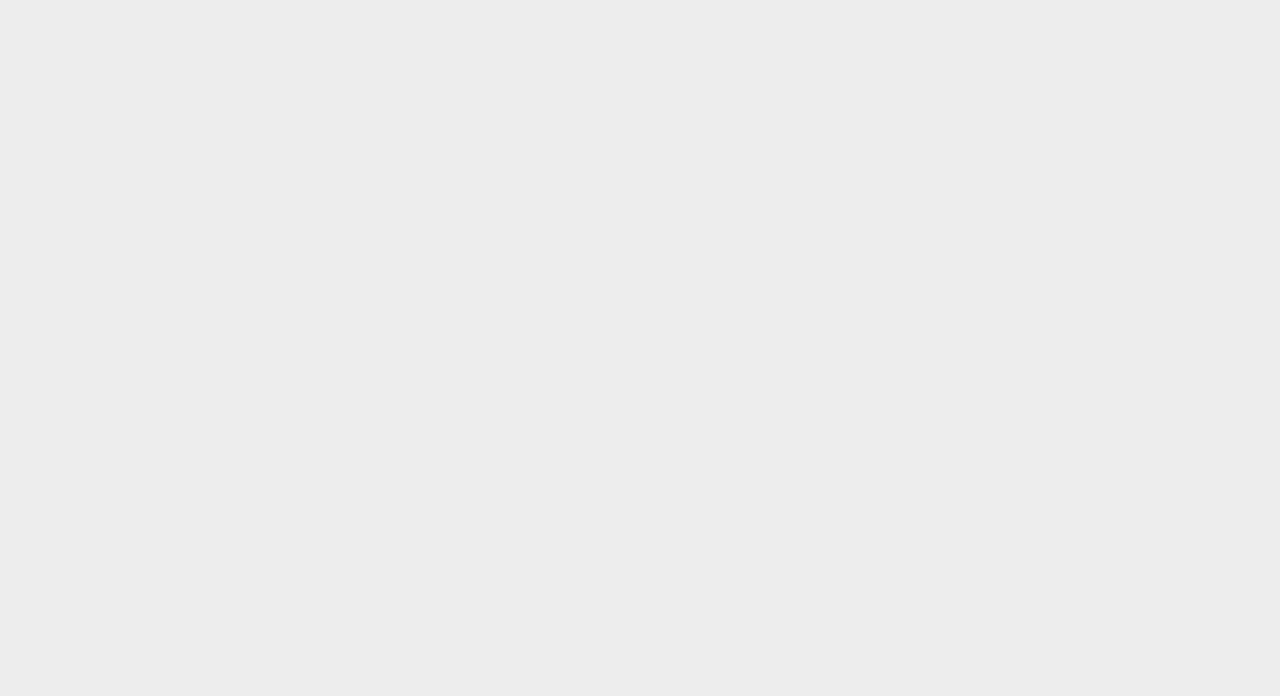
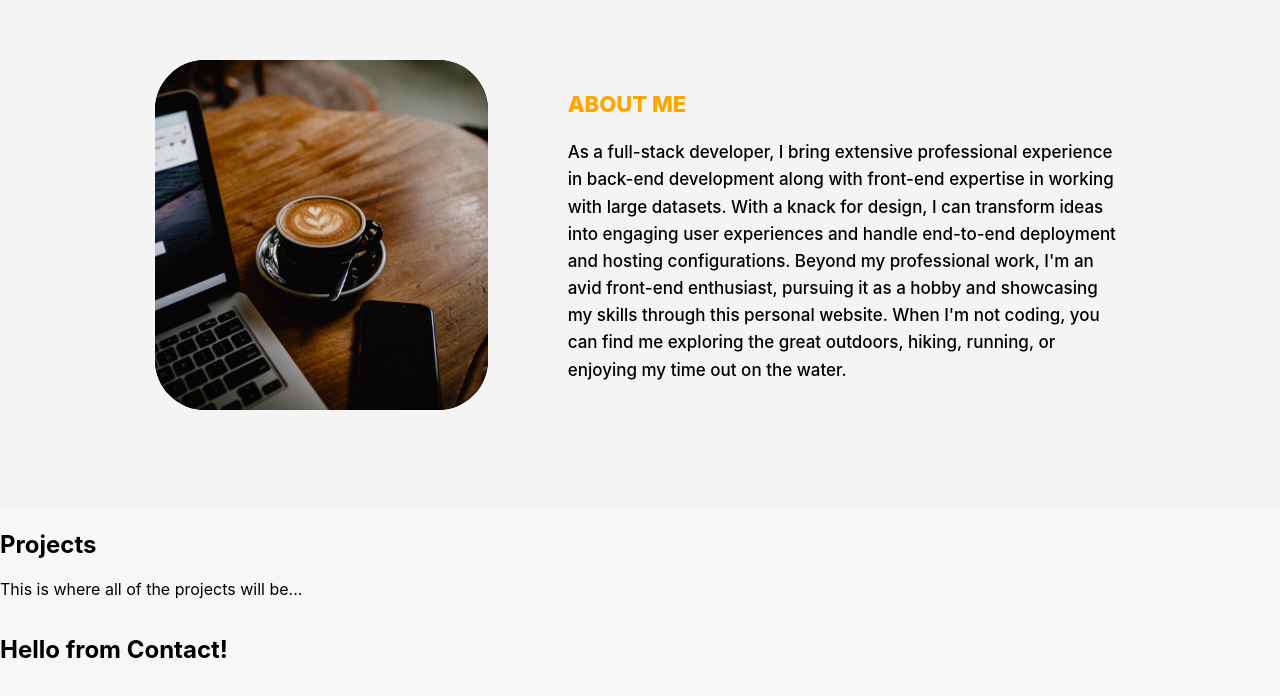
Before and after one commit to romanazimov/PersonalWebsite, a React (Create React App) app: page / in a window 1280 px wide. Shown: the part 990-1686 px from the top of the page. Built offline with nearby package versions, Linux system fonts and the light colour scheme.

Commit message:
About section modified with img, title, and desc.

```diff
--- /dev/null
+++ b/src/Components/about/About.css
@@ -0,0 +1,32 @@
+#about {
+    background-color: #f4f4f4;
+    display: flex;
+    justify-content: center;
+}
+
+.cont-about {
+    padding: 100px 0;
+    max-width: 970px;
+    display: flex;
+    gap: 80px;
+    align-items: center;
+}
+
+.img-about {
+    height: 350px;
+    width: 350px;
+    background-color: black;
+    border-radius: 50px;
+}
+
+.title {
+    font-weight: 800;
+    font-size: 22px;
+    color: orange;
+}
+
+.description {
+    line-height: 1.6;
+    font-weight: 500;
+    font-size: 17px;
+}
--- a/src/Components/about/About.js
+++ b/src/Components/about/About.js
@@ -1,7 +1,22 @@
+import './About.css'
+import coffee_work from '../../images/cofee_work.png'
+
 function About() {
     return (
         <section id="about">
-            <h1>Hello from About!</h1>
+            <div className="cont-about">
+                <img className="img-about" src={coffee_work} alt={"logo"} />
+                <div>
+                    <p className='title'>ABOUT ME</p>
+                    <p className='description'>As a full-stack developer, I bring extensive professional experience in back-end
+                        development along with front-end expertise in working with large datasets.  With
+                        a knack for design, I can transform ideas into engaging user experiences and handle
+                        end-to-end deployment and hosting configurations. Beyond my professional work, I'm
+                        an avid front-end enthusiast, pursuing it as a hobby and showcasing my skills through
+                        this personal website. When I'm not coding, you can find me exploring the great
+                        outdoors, hiking, running, or enjoying my time out on the water.</p>
+                </div>
+            </div>
         </section>
     );
 }
--- a/src/Components/home/Home.css
+++ b/src/Components/home/Home.css
@@ -8,6 +8,7 @@
     padding-top: 150px;
     display: flex;
     justify-content: center;
+    height: 100vh;
 }
 
 #home-logo {
@@ -17,14 +18,16 @@
 
 #cont-bio {
     display: flex;
-    justify-content: center;
-    align-items: center;
-    gap: 5rem;
+    /* justify-content: center; */
+    /* align-items: center; */
+    gap: 80px;
     /* padding: 0 60px; */
     max-width: 970px;
+    /* max-height: 400px; */
+
 }
 
-.short-bio {
+#short-bio {
     font-weight: 500;
     font-size: 18px;
     line-height: 1.4;
--- a/src/Components/home/Home.js
+++ b/src/Components/home/Home.js
@@ -8,7 +8,7 @@ function Home() {
             <div id="cont-bio">
                 <div id="bio-info">
                     <h1>Hello, my name is Roman <img id="hand" src={hand} alt={"hand"} /></h1>
-                    <p className="short-bio">I'm a full-stack software developer based out of New Jersey with a passion
+                    <p id="short-bio">I'm a full-stack software developer based out of New Jersey with a passion
                     for creating innovative solutions and crafting seamless user experiences.</p>
                 </div>
                 <img id="avatar" src={logo} alt={"logo"} />
--- a/src/styles/global.css
+++ b/src/styles/global.css
@@ -7,6 +7,6 @@
 
 body {
     margin: 0;
-    background-color: rgb(237, 237, 237);
+    background-color: #f7f7f7;
     height: 5000px;
 }
```
Also changed, not shown: src/images/cofee_work.png (added).
